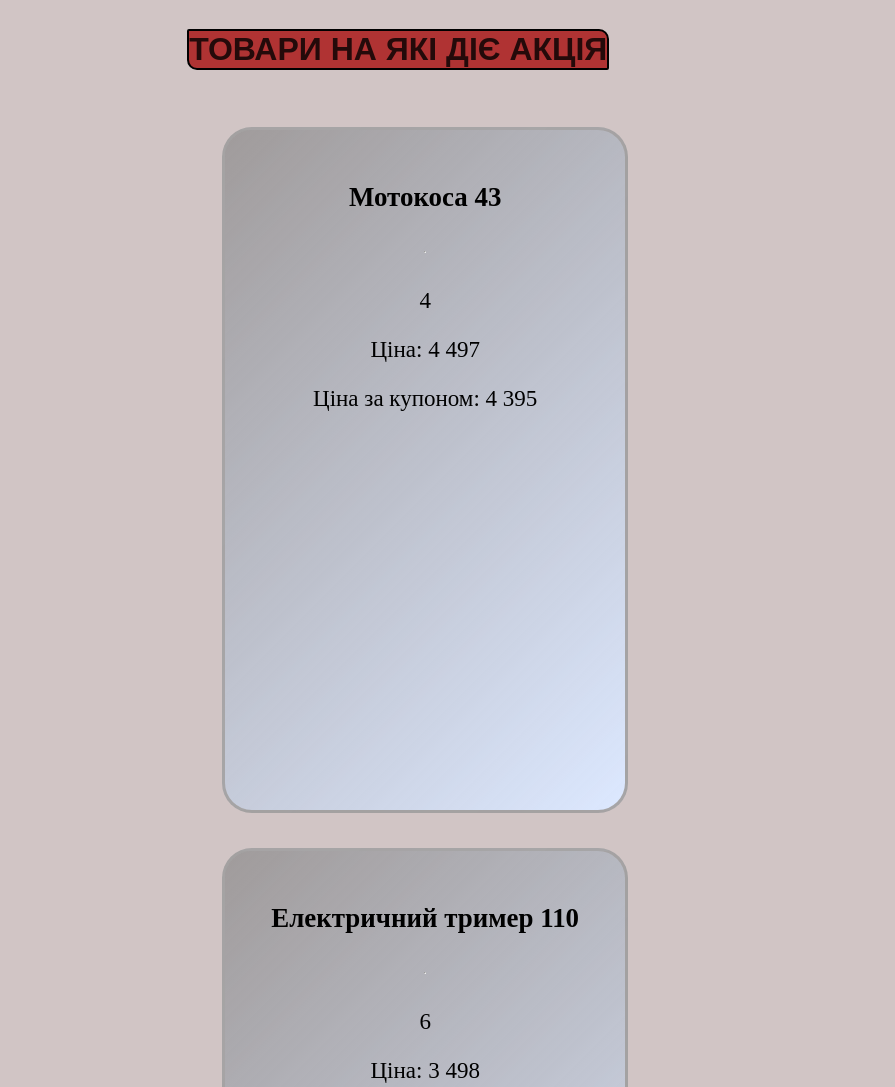
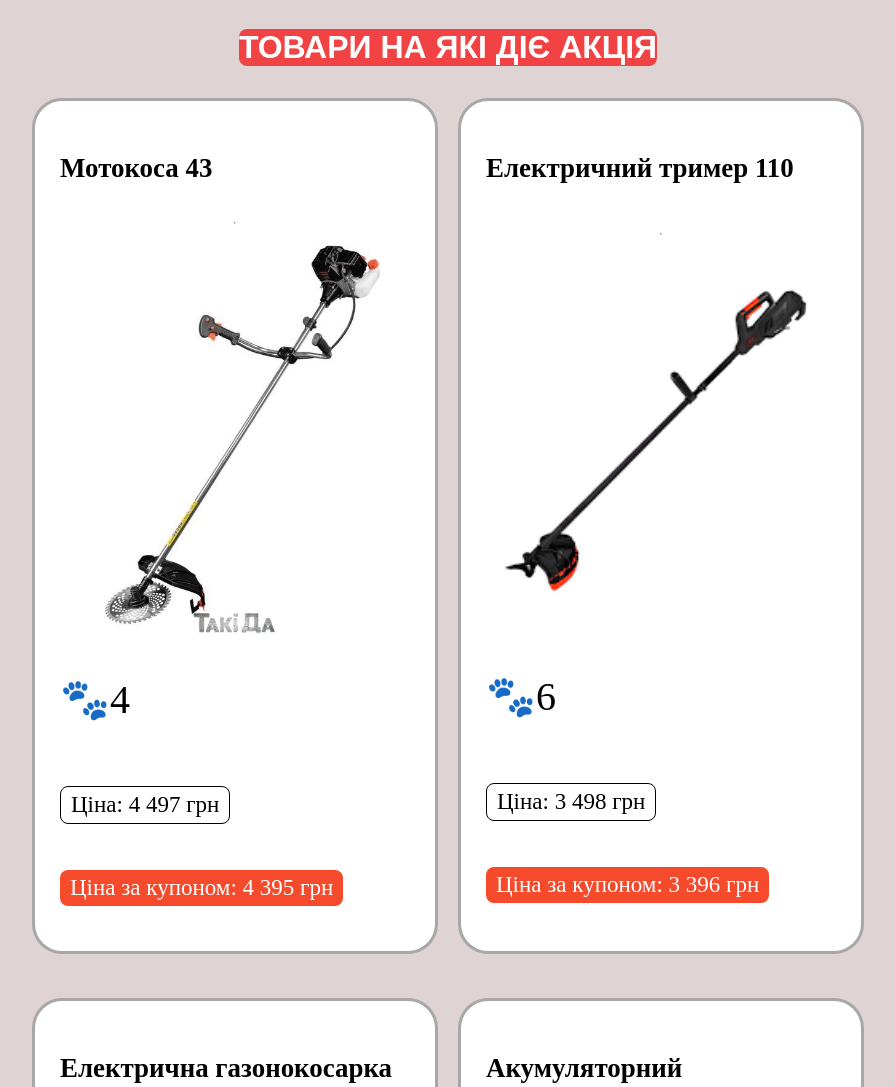
Before and after one commit to shod-jpg/market, a plain HTML site: page index.html in a window 1280 px wide. Shown: the top 1087 px of the page, without its empty margins (200-1095 px from the left). Drawn offline with Linux system fonts and the light colour scheme.

Commit message:
Добавлено картинки до карток, бордер цінам, колір фону на ціну за купоном, перероблено вигляд карток, зроблено інформацію знизу сайта

```diff
--- a/css/style.css
+++ b/css/style.css
@@ -1,43 +1,96 @@
 body {
-    background-color: #d1c5c5;
+    background-color: #e0d3d3;
+    display: flex;
+    flex-direction: row;
+    justify-content: center;
+    width: 100%;
+
+}
+
+p:last-child {
+  color: #ffffff;
+  background-color: #f54a2c;
+  display: inline-block;
+  padding: 5px 10px;
+  border-radius: 8px 8px;
+}
+p:first-child {
+  font-size: 40px;
+}
+
+p:nth-child(2){
+  border: 0.2px solid black;
+  display: inline-block;
+  padding: 5px 10px;
+  border-radius: 8px 8px;
+
 }
 
 h1 {
     font-family: 'Poppins', sans-serif;
-    color: #000000cb;
-    background-color: #af2b2bf1;
+    color: #ffffff;
+    background-color: #f33b3bf1;
     display: inline-block;
-    border: 2px solid black;
-    border-radius: 2px 10px;
+border-radius: 8px 8px;
 }
 
   .site-header {
-    margin-bottom: 10px;
     font-family: "oblique", serif;
-margin-left: 30%;
+    justify-items: center;
   }
 
 #p-Contents{
-    justify-content: space-around;
-    flex-wrap: wrap;
-   text-align: center;
+  display: inline-block;
+  display: flex;
+  flex-wrap: wrap;
+  justify-content: center;
    font-size: 23px;
+   width: 1200px;
+   height: 1800px;
+
 }
 
 
+
+
 .Content {
+height: 400px;
     display: flex;
     flex-direction: column;
-    align-items: center;
-    background: linear-gradient(135deg, #868585a8, #dce8ff);
+    background: linear-gradient(135deg, #ffffff, #ffffff);
     border: 3px solid rgba(163, 161, 161, 0.932);
-    margin: 35px;
+    margin: 10px;
     padding: 25px;
     border-radius: 30px;
     box-shadow:rgba(0, 0, 0, 0.644);
     width: 350px;
-    min-height: 630px;
-    text-align: center;
+    min-height: 800px;
+    text-align: left;
     transition:  0.3s ;
+    justify-content: space-around;
 
 }
+
+.Content:hover{
+  background: linear-gradient(135deg, #ffffff, #ffffffaf);
+  box-shadow: -15px 7px 40px rgb(255, 255, 255);
+  transform: translate3d(0, 0, 0);
+  margin-left: 2%;
+}
+
+#Content-card{
+  justify-content: space-between;
+
+}
+
+.info{
+  margin-left: 16%;
+font-size: 20px;
+float: left
+}
+
+.left-bar {
+  border-left: 4px solid #f54a2c;
+  padding-left: 10px;
+  margin-left: 5px;
+}
--- a/index.html
+++ b/index.html
@@ -27,7 +27,11 @@
 
 
 
-
+<div class="info">
+<h2>ЖИТОМИР</h2>
+<h3>вул. Київська, 106</h3>
+<p2 class="left-bar">+38 (067) 414-53-30*</p2>
+</div>
 
 
 <script src="js/script.js"></script>
--- a/js/script.js
+++ b/js/script.js
@@ -42,9 +42,9 @@ const arrayOfContent = [
           <hr>
           <img src="img/Contents/${item.photo}" alt="">
           <div>
-            <p>${item.rating}</p>
-            <p> Ціна: ${item.type}</p>
-            <p>Ціна за купоном: ${item.id}</p>
+            <p>🐾${item.rating}</p>
+            <p> Ціна: ${item.type} грн</p>
+            <p>Ціна за купоном: ${item.id} грн</p>
           </div>
         </div>
       `;
```
Also changed, not shown: img/Contents/Content-a.png (added), img/Contents/Content-b.png (added), img/Contents/Content-c.png (added), img/Contents/Content-d.png (added).
